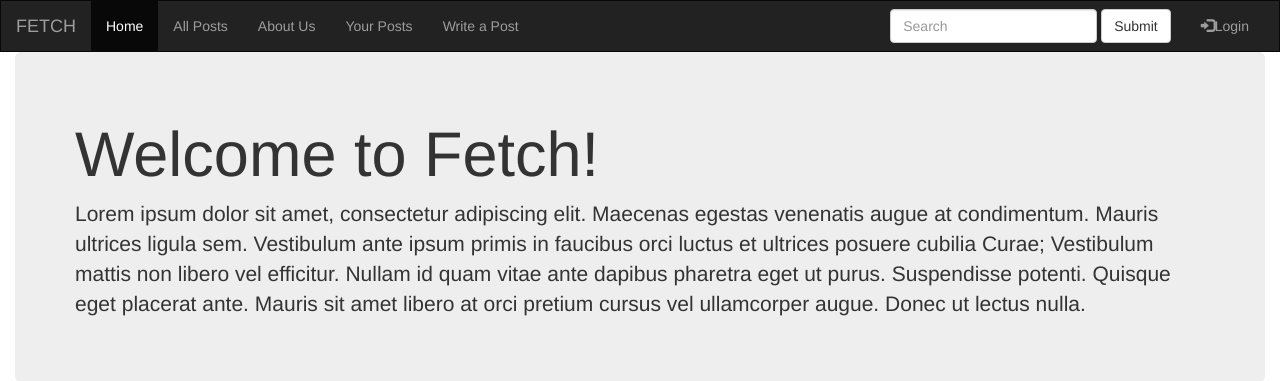
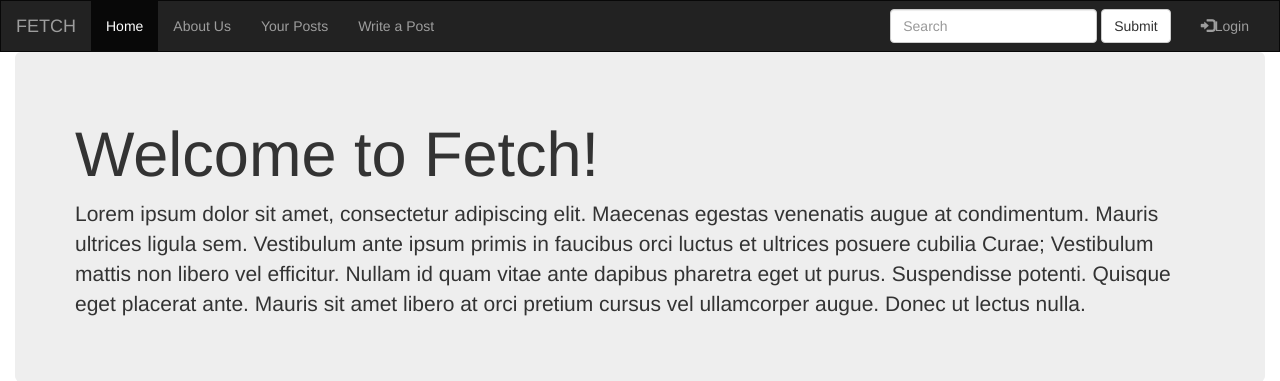
Before and after one commit to chelshunt/INST377Proj, a PHP site: page /homepg.php in a window 1280 px wide. Shown: the top 381 px of the page. Run offline with PHP 8.4, Linux system fonts and the light colour scheme; some libraries are stand-ins or nearby versions.

Commit message:
Update homepg.php

```diff
--- a/homepg.php
+++ b/homepg.php
@@ -56,7 +56,7 @@
     <div class="collapse navbar-collapse" id="myNavbar">
       <ul class="nav navbar-nav">
         <li class="active"><a href="homepg.php">Home</a></li>
-          <li><a href="Productpg.php">All Posts</a></li>
+
         <li><a href="AboutUs.html">About Us</a></li>
         <li><a href="PersonalPost.php"> Your Posts </a></li>
         <li class="nav nav-pills"><a class="nav-link active" href="WritePost.php">Write a Post</a>
```
